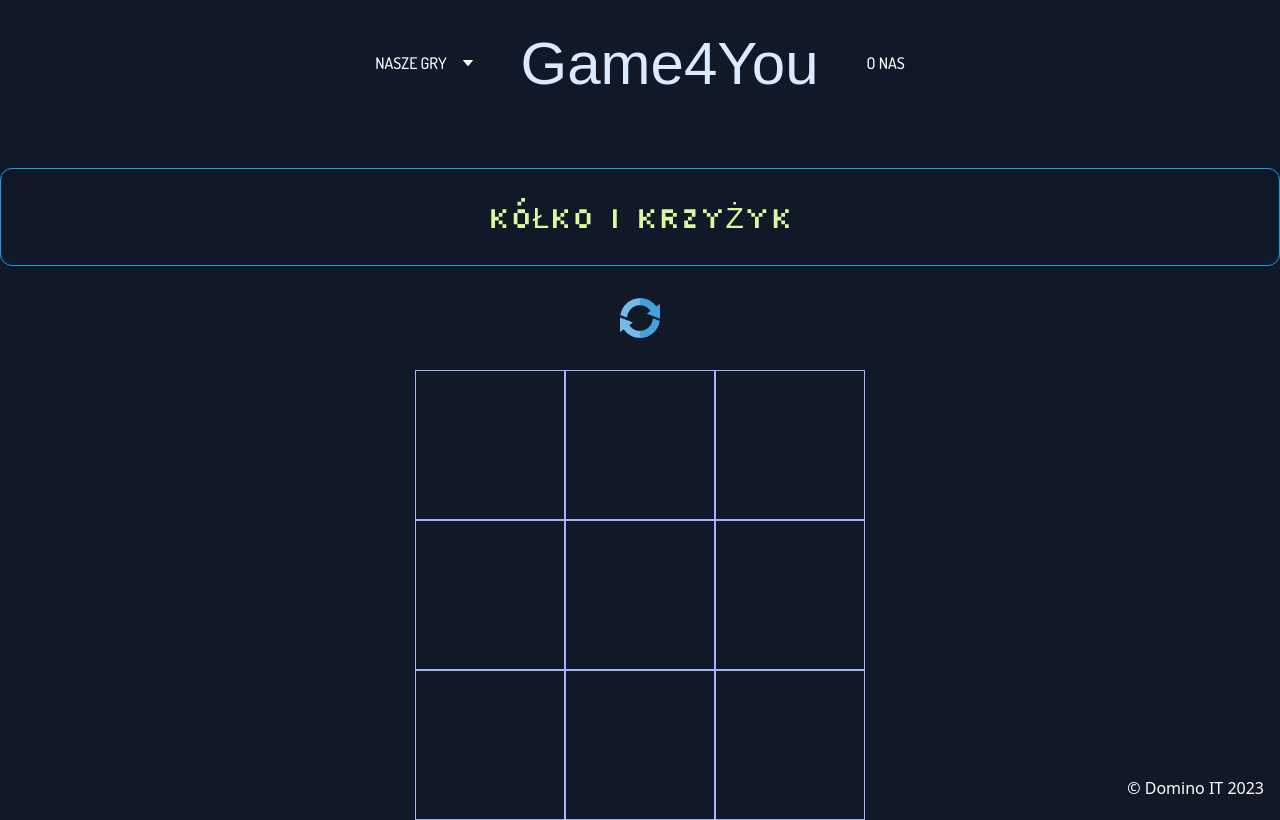
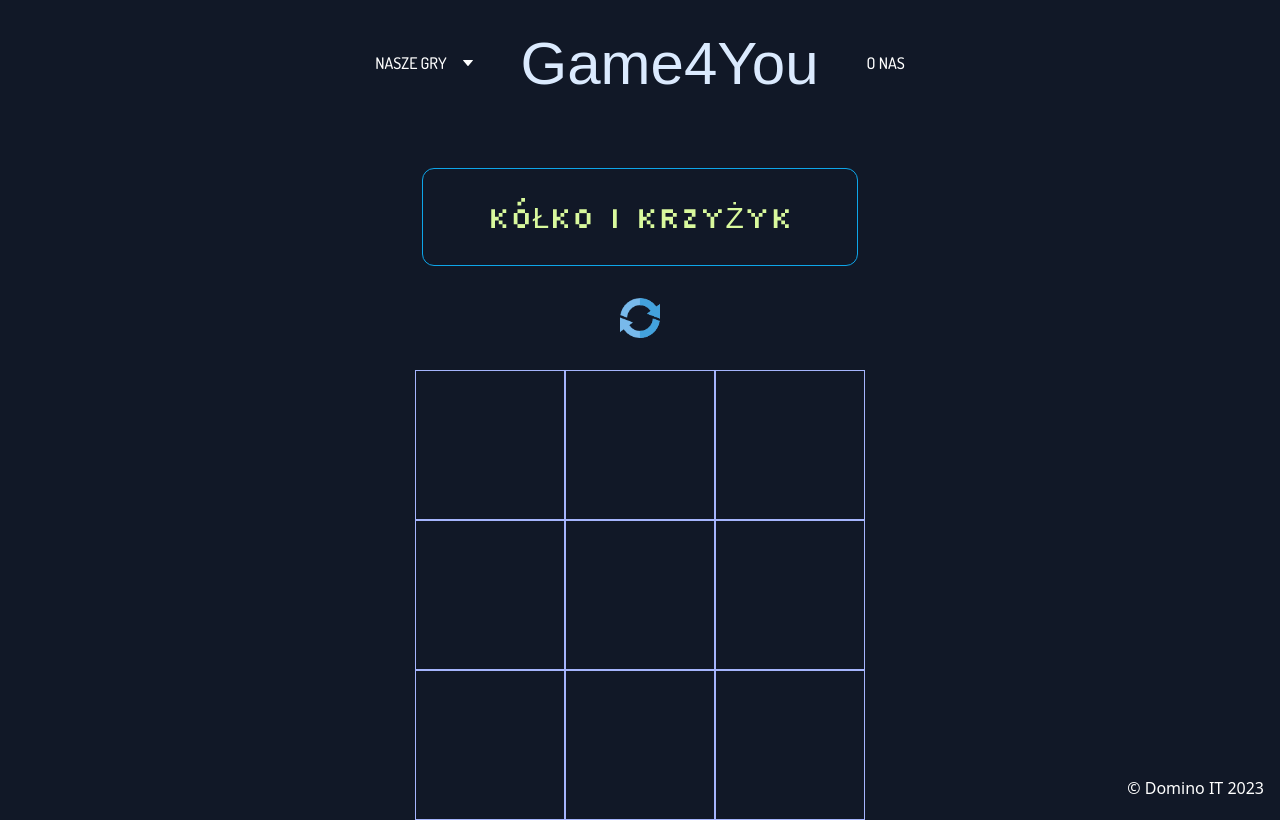
Before and after one commit to DominoxB/Game4You, a Vue app: page /SinglePlayer in a window 1280 px wide. Built offline with nearby package versions, Linux system fonts and the light colour scheme; a web font is replaced by a local one; what tailwindcss-animated would draw is missing.

Commit message:
feat: add style

```diff
--- a/src/components/organisms/SinglePlayerGame.vue
+++ b/src/components/organisms/SinglePlayerGame.vue
@@ -11,7 +11,9 @@
         <source src="../sounds/draw.mp3" type="audio/mpeg">
       </audio>
     </div>
-    <TicTacToeInfoBoard :message="infoText" />
+    <div class="flex justify-center items-center">
+      <TicTacToeInfoBoard :message="infoText" />
+    </div>
     <div class="flex justify-center">
       <RefreshArrows class="mt-8" @refresh="refreshGame" />
       <ConfettiExplosion :particleCount="300" v-if="confetti" :duration="2300"
```
